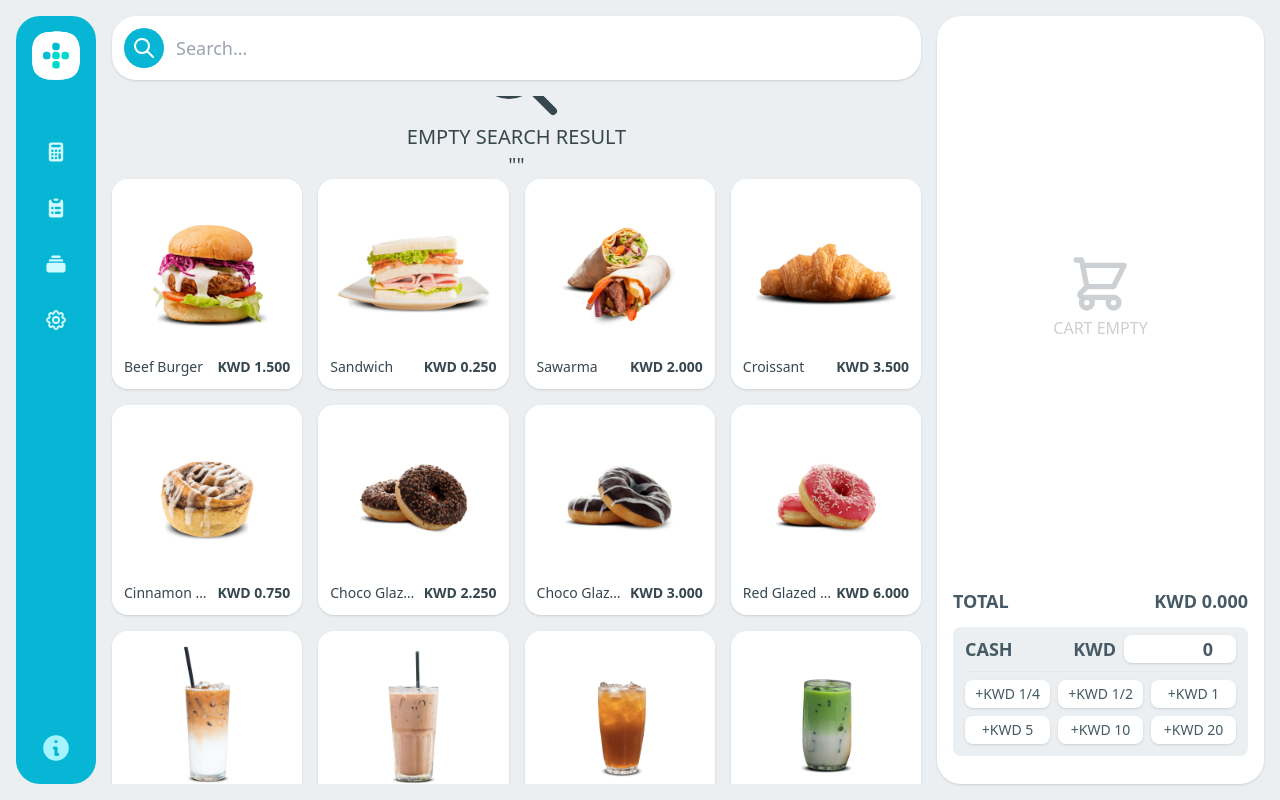
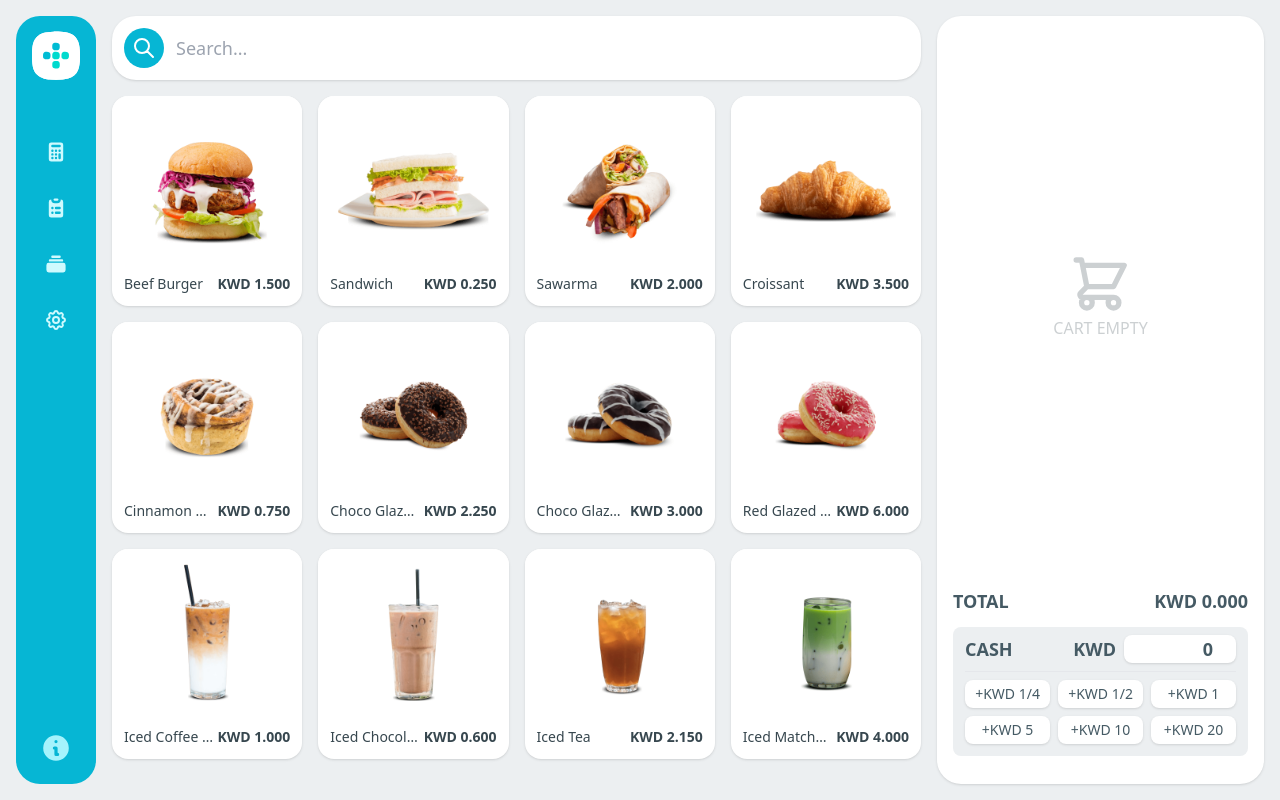
Before and after one commit to Coders-Vision/pos_management, a React (Vite) app: page / in a window 1280 px wide. Built offline with nearby package versions, Linux system fonts and the light colour scheme.

Commit message:
feat. Added In Cart Badge
fix. Fixed Order ID

chore. Chnaged Increase and Decrease Qty Btn color

fix Fixed Product Search

```diff
--- a/src/components/Modal/OrderModal.tsx
+++ b/src/components/Modal/OrderModal.tsx
@@ -20,13 +20,12 @@ function OrderModal() {
   const Invoice = () => (
     <div
       ref={componentRef}
-      id="receipt-content"
       className="text-left w-full text-sm p-6 overflow-auto"
     >
       <div className="text-center">
         <img
           src="img/receipt-logo.png"
-          alt="Tailwind POS"
+          alt="React POS"
           className="mb-3 w-8 h-8 inline-block"
         />
         <h2 className="text-xl font-semibold">POS React</h2>
@@ -34,7 +33,7 @@ function OrderModal() {
       </div>
       <div className="flex mt-4 text-xs">
         <div className="flex-grow">
-          No: <span>{newOrder.orderId}</span>
+          Order No: <span>{newOrder.orderId}</span>
         </div>
         <div x-text="receiptDate" />
       </div>
@@ -122,6 +121,7 @@ function OrderModal() {
                   </button>
                 )}
                 onAfterPrint={() => confirmOrder()}
+                documentTitle={newOrder.orderId}
                 content={() => componentRef.current}
               />
             </div>
--- a/src/layout/SidebarLayout/index.tsx
+++ b/src/layout/SidebarLayout/index.tsx
@@ -101,7 +101,7 @@ function index() {
             </li>
           </ul>
           <a
-            href="https://github.com/emsifa/tailwind-pos"
+            href="https://github.com/Coders-Vision/pos_management"
             target="_blank"
             className="mt-auto flex items-center justify-center text-cyan-200 hover:text-cyan-100 h-10 w-10 focus:outline-none"
           >
--- a/src/pages/Dashboard/CartSummary.tsx
+++ b/src/pages/Dashboard/CartSummary.tsx
@@ -82,7 +82,7 @@ function CartSummary() {
                 ? removeItemFromCart(item.id)
                 : removeQtyFromItem(item.id)
             }
-            className="rounded-lg text-center py-1 text-white bg-blue-gray-600 hover:bg-blue-gray-700 focus:outline-none"
+            className="rounded-lg text-center py-1 text-white bg-[#F05C79] hover:bg-[#EC3257] focus:outline-none"
           >
             <svg
               xmlns="http://www.w3.org/2000/svg"
@@ -107,7 +107,7 @@ function CartSummary() {
           />
           <button
             onClick={() => addQtyToItem(item.id)}
-            className="rounded-lg text-center py-1 text-white bg-blue-gray-600 hover:bg-blue-gray-700 focus:outline-none"
+            className="rounded-lg text-center py-1 text-white bg-[#94C973] hover:bg-[#76B947] focus:outline-none"
           >
             <svg
               xmlns="http://www.w3.org/2000/svg"
@@ -231,6 +231,7 @@ function CartSummary() {
               {cash.map((amt, index) => (
                 <button
                   key={`${amt.label}-${index}`}
+                  disabled={cart.items.length > 0 ? false : true}
                   onClick={() => addCash(amt.value)}
                   className="bg-white rounded-lg shadow hover:shadow-lg focus:outline-none inline-block px-2 py-1 text-sm"
                 >
--- a/src/pages/Dashboard/Products.tsx
+++ b/src/pages/Dashboard/Products.tsx
@@ -1,44 +1,76 @@
 import { Product } from "src/models/product.model";
-import { addToCart } from "src/store/cart/cartSlice";
-import { useAppDispatch } from "src/store/utilHooks";
+import { addToCart, cart } from "src/store/cart/cartSlice";
+import { useAppDispatch, useAppSelector } from "src/store/utilHooks";
 import { currrencyFormatter } from "src/utils/formatters";
 import { playBeep } from "src/utils/playBeep";
 
 interface IProducts {
   products: Product[];
+  productSearch?: string;
 }
 
-function Products({ products }: IProducts) {
+function Products({ products, productSearch }: IProducts) {
   const dispatch = useAppDispatch();
+  const cartItems = useAppSelector((state) => state.cart.items);
 
-  const NoItemsFound = () => (
-    <div className="w-full text-center">
-      <svg
-        xmlns="http://www.w3.org/2000/svg"
-        className="h-24 w-24 inline-block"
-        fill="none"
-        viewBox="0 0 24 24"
-        stroke="currentColor"
-      >
-        <path
-          strokeLinecap="round"
-          strokeLinejoin="round"
-          strokeWidth={2}
-          d="M21 21l-6-6m2-5a7 7 0 11-14 0 7 7 0 0114 0z"
-        />
-      </svg>
-      <p className="text-xl">
-        EMPTY SEARCH RESULT
-        <br />
-        ""
-      </p>
-    </div>
-  );
+  const findItem = (itemId: number) =>
+    cartItems.some((item) => item.id === itemId);
+
   const addItemToCart = (item: Product) => {
     dispatch(addToCart(item));
     playBeep("/sounds/beep.mp3");
   };
 
+  const NoItemsToShow = () => (
+    <div className="select-none bg-blue-gray-50 rounded-3xl flex flex-wrap content-center justify-center h-full opacity-25">
+      <div className="w-full text-center">
+        <svg
+          xmlns="http://www.w3.org/2000/svg"
+          className="h-24 w-24 inline-block"
+          fill="none"
+          viewBox="0 0 24 24"
+          stroke="currentColor"
+        >
+          <path
+            strokeLinecap="round"
+            strokeLinejoin="round"
+            strokeWidth={2}
+            d="M4 7v10c0 2.21 3.582 4 8 4s8-1.79 8-4V7M4 7c0 2.21 3.582 4 8 4s8-1.79 8-4M4 7c0-2.21 3.582-4 8-4s8 1.79 8 4m0 5c0 2.21-3.582 4-8 4s-8-1.79-8-4"
+          />
+        </svg>
+        <p className="text-xl">
+          YOU DON'T HAVE
+          <br />
+          ANY PRODUCTS TO SHOW
+        </p>
+      </div>
+    </div>
+  );
+  const NoItemsFound = () => (
+    <div className="select-none bg-blue-gray-50 rounded-3xl flex flex-wrap content-center justify-center h-full ">
+      <div className="w-full text-center">
+        <svg
+          xmlns="http://www.w3.org/2000/svg"
+          className="h-24 w-24 inline-block"
+          fill="none"
+          viewBox="0 0 24 24"
+          stroke="currentColor"
+        >
+          <path
+            strokeLinecap="round"
+            strokeLinejoin="round"
+            strokeWidth={2}
+            d="M21 21l-6-6m2-5a7 7 0 11-14 0 7 7 0 0114 0z"
+          />
+        </svg>
+        <p className="text-xl">
+          EMPTY SEARCH RESULT
+          <br />
+          {`"${productSearch}"`}
+        </p>
+      </div>
+    </div>
+  );
   const Items = () => (
     <div className="grid grid-cols-4 gap-4 pb-3">
       {products.map((product, index) => (
@@ -46,13 +78,22 @@ function Products({ products }: IProducts) {
           <div
             role="button"
             onClick={() => addItemToCart(product)}
-            className="select-none cursor-pointer transition-shadow overflow-hidden rounded-2xl bg-white shadow hover:shadow-lg"
+            className="relative select-none cursor-pointer transition-shadow overflow-hidden rounded-2xl bg-white shadow hover:shadow-lg"
           >
-            {/* <div className="m-1">Add to Cart</div> */}
+            {findItem(product.id) ? (
+              <div className="w-auto absolute top-2 right-3 bg-cyan-500 text-white rounded-md  py-1 text-center text-xs px-2">
+                In Cart
+              </div>
+            ) : (
+              <></>
+            )}
+
             <img src={`${product.image}`} alt={`${product.name}`} />
             <div className="flex pb-3 px-3 text-sm -mt-3">
               <p className="flex-grow truncate mr-1">{product.name}</p>
-              <p className="nowrap font-semibold">{currrencyFormatter(product.itemPrice)}</p>
+              <p className="nowrap font-semibold">
+                {currrencyFormatter(product.itemPrice)}
+              </p>
             </div>
           </div>
         </div>
@@ -63,35 +104,16 @@ function Products({ products }: IProducts) {
   return (
     <div className="h-full overflow-hidden mt-4">
       <div className="h-full overflow-y-auto px-2">
-        {products.length === 0 ? (
-          <div className="select-none bg-blue-gray-50 rounded-3xl flex flex-wrap content-center justify-center h-full opacity-25">
-            <div className="w-full text-center">
-              <svg
-                xmlns="http://www.w3.org/2000/svg"
-                className="h-24 w-24 inline-block"
-                fill="none"
-                viewBox="0 0 24 24"
-                stroke="currentColor"
-              >
-                <path
-                  strokeLinecap="round"
-                  strokeLinejoin="round"
-                  strokeWidth={2}
-                  d="M4 7v10c0 2.21 3.582 4 8 4s8-1.79 8-4V7M4 7c0 2.21 3.582 4 8 4s8-1.79 8-4M4 7c0-2.21 3.582-4 8-4s8 1.79 8 4m0 5c0 2.21-3.582 4-8 4s-8-1.79-8-4"
-                />
-              </svg>
-              <p className="text-xl">
-                YOU DON'T HAVE
-                <br />
-                ANY PRODUCTS TO SHOW
-              </p>
-            </div>
-          </div>
+        {!productSearch && products.length === 0 ? (
+          <NoItemsToShow />
         ) : (
-          <div className="select-none bg-blue-gray-50 rounded-3xl flex flex-wrap content-center justify-center h-full ">
-            <NoItemsFound />
-            <Items />
-          </div>
+          <>
+            {productSearch && products.length === 0 ? (
+              <NoItemsFound />
+            ) : (
+              <Items />
+            )}
+          </>
         )}
       </div>
     </div>
--- a/src/pages/Dashboard/index.tsx
+++ b/src/pages/Dashboard/index.tsx
@@ -46,7 +46,7 @@ function index() {
     <div className="flex-grow flex">
       <div className="flex flex-col bg-blue-gray-50 h-full w-full py-4">
         <SearchBar searchVal={searchVal} setSearch={setSearchVal} />
-        <Products products={searchProducts} />
+        <Products products={searchProducts} productSearch={searchVal} />
       </div>
       <CartSummary />
       {/* <LoadItems/> */}
--- a/src/store/newOrder/newOrderSlice.ts
+++ b/src/store/newOrder/newOrderSlice.ts
@@ -23,10 +23,13 @@ export const newOrderSlice = createSlice({
   initialState,
   reducers: {
     createOrder: (state, action: PayloadAction<NewOrderPayload>) => {
-      const currentTime = new Date().toISOString();
+      const date = new Date();
+      const dateFormat = date.toLocaleString();
+      const dateEpoch = date.getTime().toString();
+
       state.cart = action.payload.cart;
-      state.orderId = `REACT-POS-${currentTime}`;
-      state.date = currentTime;
+      state.orderId = `REACT-POS-${dateEpoch}`;
+      state.date = dateFormat;
       state.paid = action.payload.paid;
       state.change = numberFormat(
         action.payload.paid - action.payload.cart.total
```
